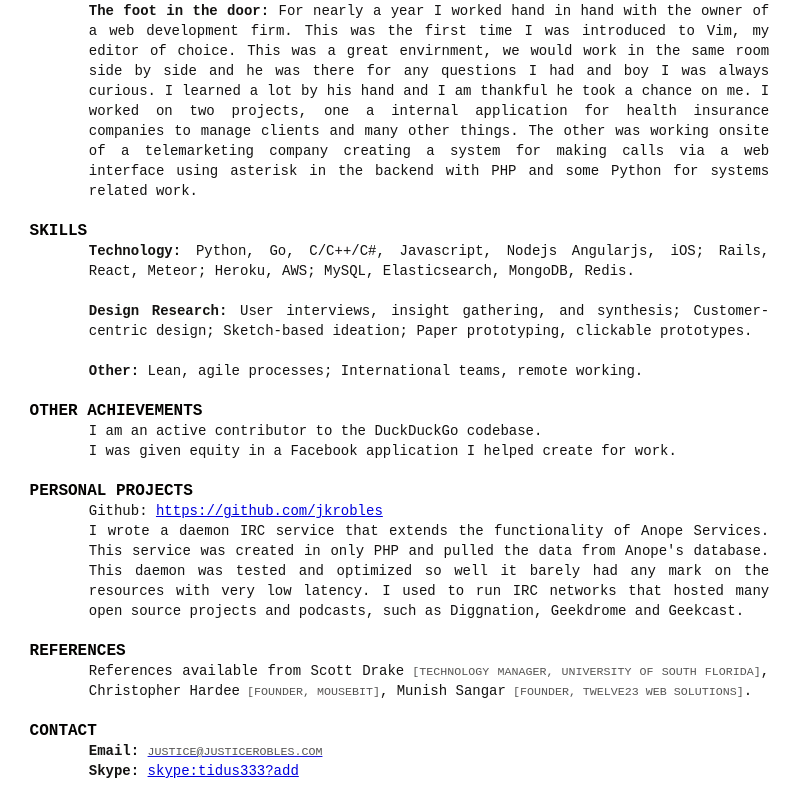
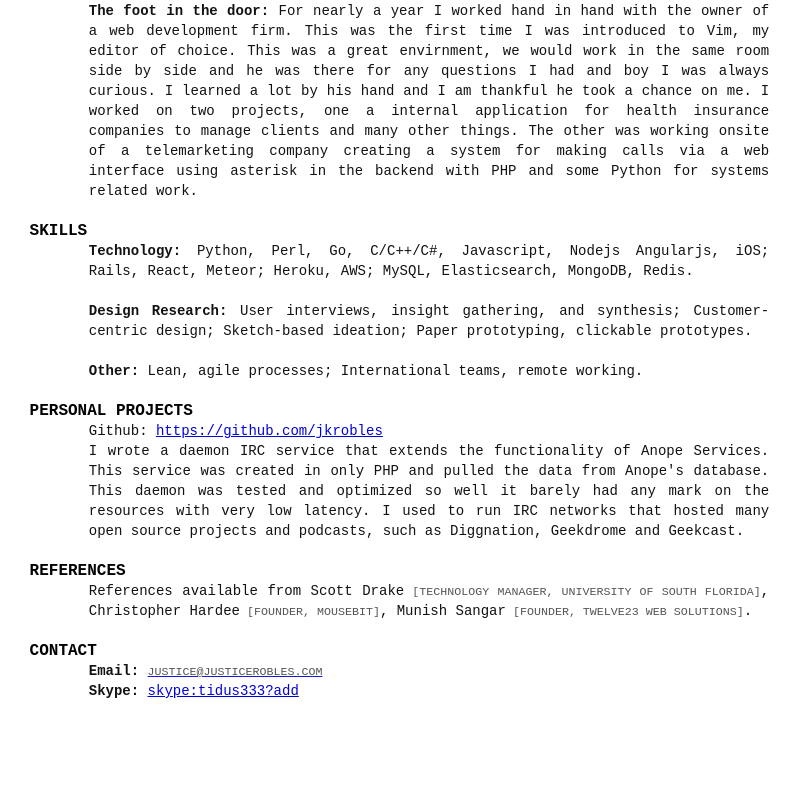
Before and after one commit to jkrobles/justicerobles.com, a plain HTML site: page index.html in a window 1280 px wide. Shown: the part 1039-1847 px from the top of the page, without its empty margins (0-802 px from the left). After the commit the page ends 1767 px from the top, so only its background shows below. Drawn offline with Linux system fonts and the light colour scheme.

Commit message:
Add perl language

```diff
--- a/index.html
+++ b/index.html
@@ -42,19 +42,19 @@
     <h2>skills</h2>
 
       <dl>
-        <dt>Technology:</dt> <dd>Python, Go, C/C++/C#, Javascript, Nodejs Angularjs, iOS; Rails, React, Meteor; Heroku, AWS; MySQL, Elasticsearch, MongoDB, Redis.</dd>
+        <dt>Technology:</dt> <dd>Python, Perl,  Go, C/C++/C#, Javascript, Nodejs Angularjs, iOS; Rails, React, Meteor; Heroku, AWS; MySQL, Elasticsearch, MongoDB, Redis.</dd>
 
         <dt>Design Research:</dt> <dd>User interviews, insight gathering, and synthesis; Customer-centric design; Sketch-based ideation; Paper prototyping, clickable prototypes.</dd>
 
         <dt>Other:</dt> <dd>Lean, agile processes; International teams, remote working.</dd>
       </dl>
 
-    <h2>other achievements</h2>
+<!--    <h2>other achievements</h2>
       <p>
       I am an active contributor to the DuckDuckGo codebase.<br>
         I was given equity in a Facebook application I helped create for work.
       </p>
-
+-->
     <h2>personal projects</h2>
     <p> Github: <a href="https://github.com/jkrobles">https://github.com/jkrobles</a><br>
         I wrote a daemon IRC service that extends the functionality of Anope Services. This service was created in only PHP and pulled the data from Anope's database. This daemon was tested and optimized so well it barely had any mark on the resources with very low latency.
```
